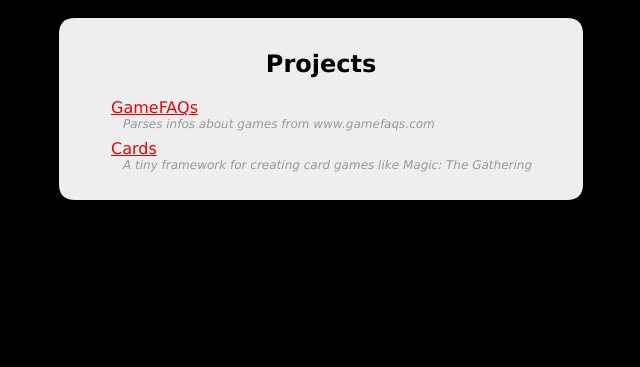
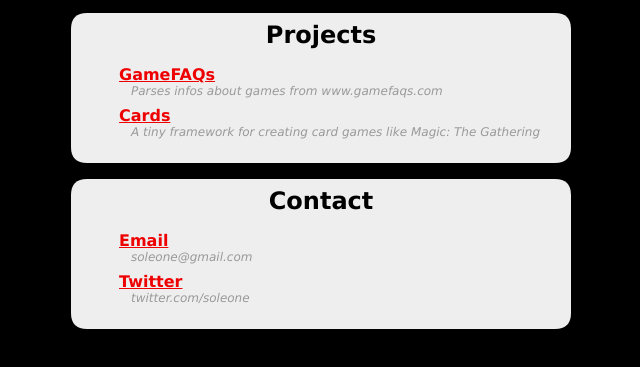
Before and after one commit to Soleone/soleone.github.com, a plain HTML site: page index.html in a window 1280 px wide. Shown: the part 49-416 px from the top of the page, without its empty margins (319-959 px from the left). Drawn offline with Linux system fonts and the light colour scheme.

Commit message:
added contact area

```diff
--- a/index.html
+++ b/index.html
@@ -12,7 +12,7 @@
 
       <div id="content">
 
-        <div id="projects">
+        <div id="projects" class="box">
           <h2 class="centered">Projects</h2>
           <ul>
             <li>
@@ -25,6 +25,18 @@
           </ul>
         </div>
 
+        <div id="contact" class="box">
+          <h2 class="centered">Contact</h2>
+          <ul>
+            <li>
+              <a href="mailto:soleone@gmail.com">Email</a>
+              <div class="desc">soleone@gmail.com</div></li>
+            <li>
+              <a href="http://www.twitter.com/soleone">Twitter</a>
+              <div class="desc">twitter.com/soleone</div></li>
+            </li>
+          </ul>
+        </div>
       </div>
     </div>
   </body>
--- a/javascript/application.js
+++ b/javascript/application.js
@@ -4,5 +4,6 @@
 */
 
 $(document).ready(function() {
-	$("#content").roundCorners(16);
+	$("#projects").roundCorners(16);
+	$("#contact").roundCorners(16);
 });
--- a/stylesheets/application.css
+++ b/stylesheets/application.css
@@ -4,32 +4,38 @@ body {
 	color: #fff;
 }
 
+h1, h2, h3, h4, h5, h6 {
+	margin: 0;
+	padding: 0;
+}
 
 #content {
+	width: 500px;
+	margin: auto;
+}
+
+.box {
+	text-align: left;
 	background-color: #eee;
 	color: #000;
-	width: 500px;
-	margin: auto;
-	padding: 12px;
+	padding: 8px;
+	margin: 16px 0;
 }
 
-#projects {
-	text-align: left;
-}
-
-#projects ul {
+.box ul {
 	list-style: none;
 }
 
-#projects ul li {
+.box ul li {
 	margin-bottom: 8px;
 }
 
-#projects ul a {
+.box ul a {
 	color: #e00;
+	font-weight: bold;
 }
 
-#projects ul a:hover {
+.box ul a:hover {
 	background-color: #e00;
 	color: #fff;
 }
```
